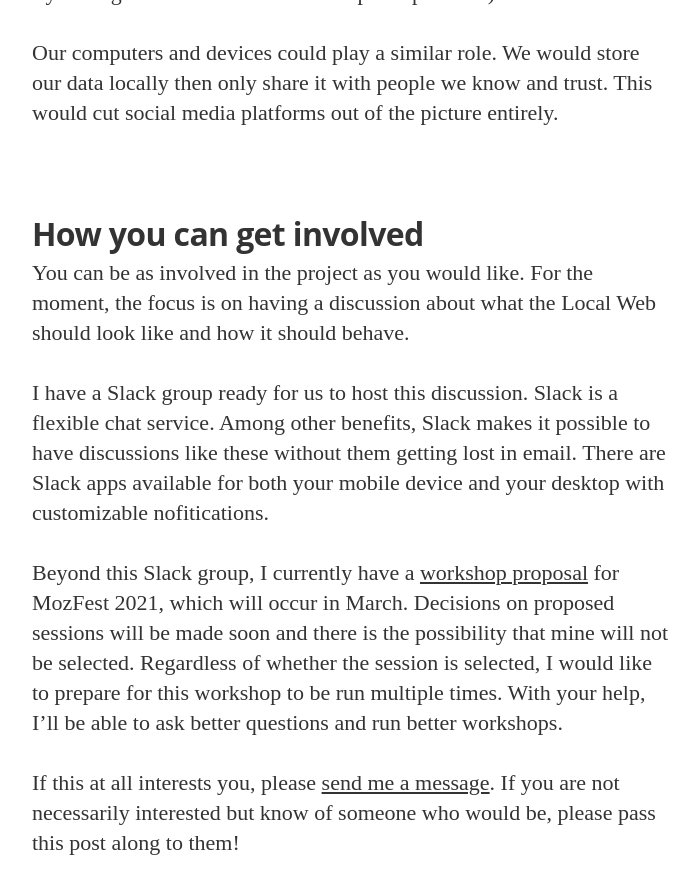
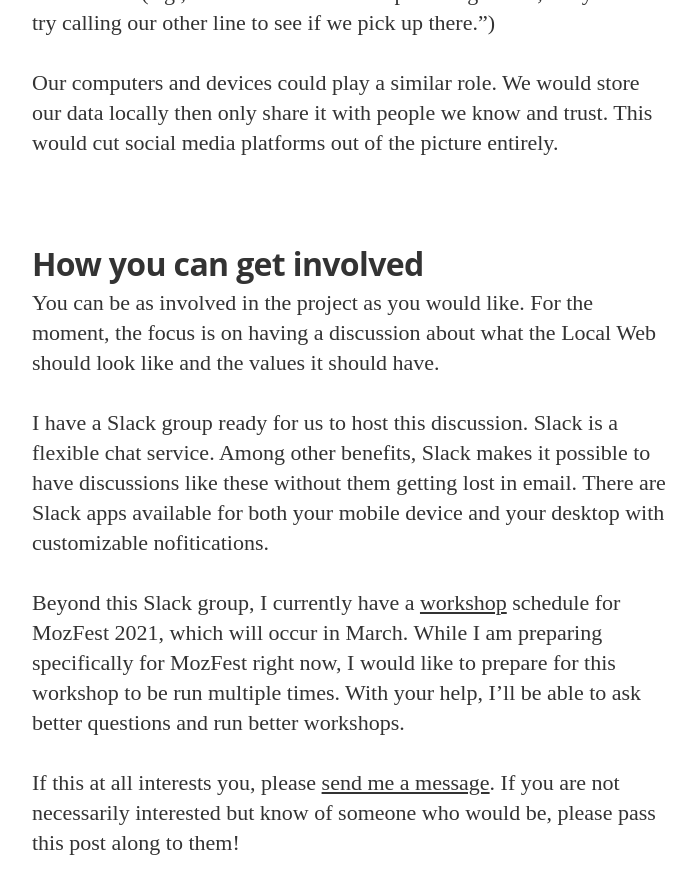
Before and after one commit to jlleblanc/blog.jlleblanc.com, a Jekyll site: the page built from _posts/2020-12-29-help-build-the-local-web.md, in a window 1280 px wide and 900 px high, scrolled down 2331 px. Shown: the top 894 px of the window, without its empty margins (288-987 px from the left). Built offline with Jekyll 4.4.1, drawn with Linux system fonts in a browser that asks for light colours; nearby versions of some CDN libraries; some web fonts are replaced; some of the changed text lies outside the part shown.

Commit message:
MozFest talk accepted

```diff
--- a/_posts/2020-12-29-help-build-the-local-web.md
+++ b/_posts/2020-12-29-help-build-the-local-web.md
@@ -17,11 +17,11 @@
 ## This is where your help comes in
 If I try to do this on my own, not only will I get lost wandering through technical details, I will get burnt out. But I am convinced that with your help, we can build the Local Web.
 
-I need your help with determining what the Local Web will look like and how we will expect it to behave. To accomplish this, **I'm asking you to engage in a discussion with other people who are also interested in seeing the Local Web become reality.** You do not need to be a coder to join this effort. While some people in the group may be writing code at some point, we will be focusing more on a discussion around “what could be” rather than “what can we code today.”
+I need your help with determining what the Local Web will look like and how we will expect it to behave. To accomplish this, **I'm asking you to join a community of people who are also interested in seeing the Local Web become reality.** You do not need to be a coder to join. While some people in the group may be writing code at some point, we will be focusing more on a discussion around “what could be” rather than “what can we code today.”
 
 To focus on "what could be," we will have discussions around topics like (but not limited to) these:
 
-* Experiences we’ve had (positive and negative) using social media
+* If we could start all over, what values would we build into the Internet?
 * What we know we could do if we didn’t always have to go through Facebook, Google, and Twitter
 * How we can ensure people, not algorithm-driven profiteering, will always be first
 
@@ -33,10 +33,10 @@
 Our computers and devices could play a similar role. We would store our data locally then only share it with people we know and trust. This would cut social media platforms out of the picture entirely.
 
 ## How you can get involved
-You can be as involved in the project as you would like. For the moment, the focus is on having a discussion about what the Local Web should look like and how it should behave.
+You can be as involved in the project as you would like. For the moment, the focus is on having a discussion about what the Local Web should look like and the values it should have.
 
 I have a Slack group ready for us to host this discussion. Slack is a flexible chat service. Among other benefits, Slack makes it possible to have discussions like these without them getting lost in email. There are Slack apps available for both your mobile device and your desktop with customizable nofitications.
 
-Beyond this Slack group, I currently have a [workshop proposal](https://pretalx.com/mozfest-2021/talk/review/NP89FKFXVEJCBELGV7CU8VVRZL7FKHLU) for MozFest 2021, which will occur in March. Decisions on proposed sessions will be made soon and there is the possibility that mine will not be selected. Regardless of whether the session is selected, I would like to prepare for this workshop to be run multiple times. With your help, I’ll be able to ask better questions and run better workshops.
+Beyond this Slack group, I currently have a [workshop](https://pretalx.com/mozfest-2021/talk/review/NP89FKFXVEJCBELGV7CU8VVRZL7FKHLU) schedule for MozFest 2021, which will occur in March. While I am preparing specifically for MozFest right now, I would like to prepare for this workshop to be run multiple times. With your help, I’ll be able to ask better questions and run better workshops.
 
 If this at all interests you, please [send me a message](mailto:contact@jlleblanc.com?subject=Interested%20in%20building%20the%20Local%20Web). If you are not necessarily interested but know of someone who would be, please pass this post along to them!
```
Also changed, not shown: other parts of _posts/2020-12-29-help-build-the-local-web.md (+1 -1 lines).
